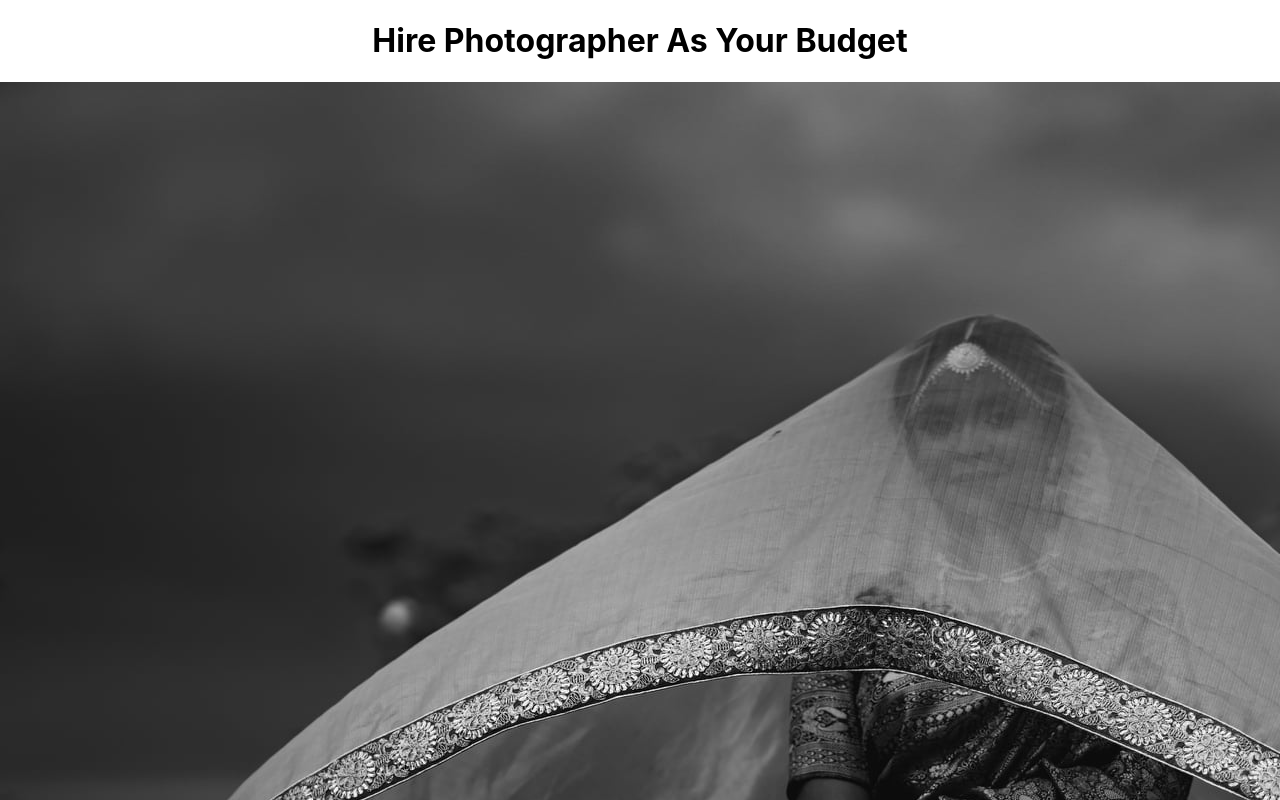
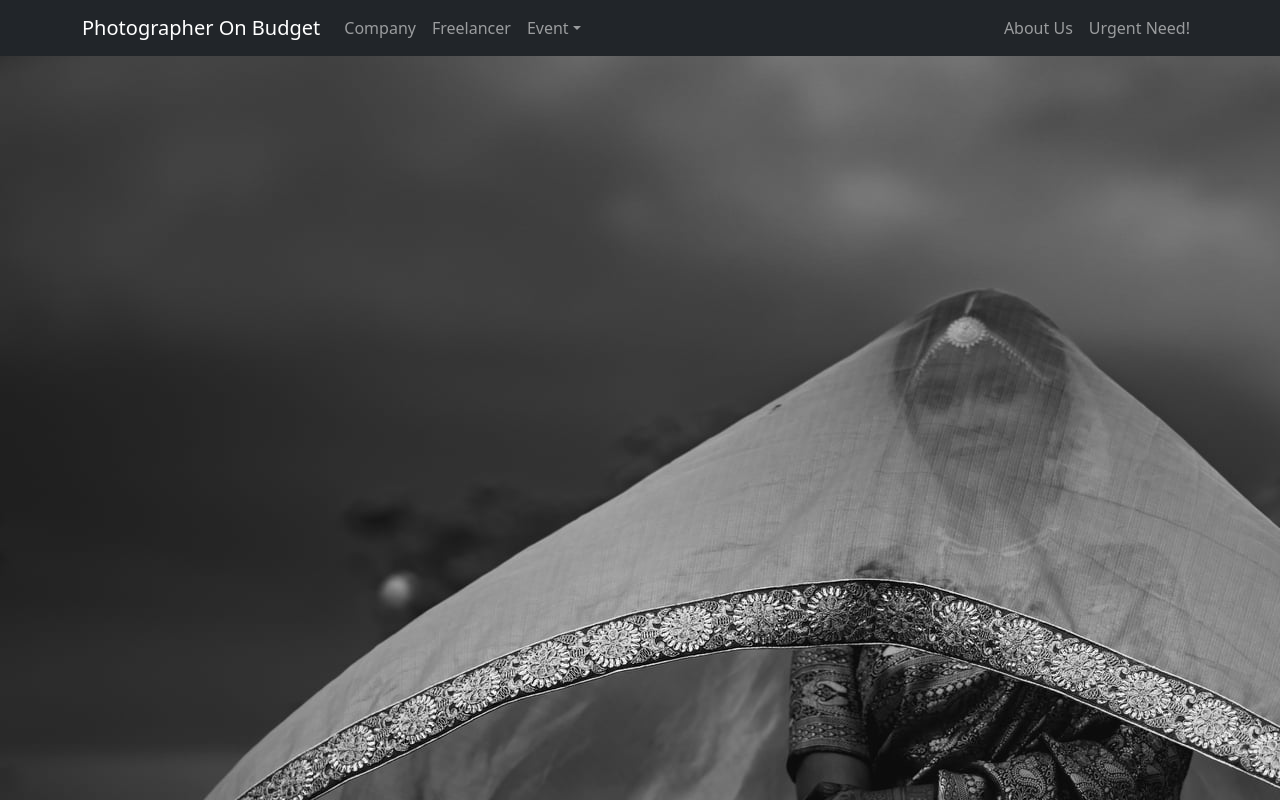
Before and after one commit to akm-intisar/hire-photographer, a React (Create React App) app: page /home in a window 1280 px wide. Shown: the top 800 px of the page. Built offline with nearby package versions, Linux system fonts and the light colour scheme.

Commit message:
react-router-added

```diff
--- a/package.json
+++ b/package.json
@@ -10,6 +10,7 @@
     "react": "^17.0.2",
     "react-bootstrap": "^2.0.0-beta.4",
     "react-dom": "^17.0.2",
+    "react-router-dom": "^5.2.0",
     "react-scripts": "4.0.3",
     "web-vitals": "^1.1.2"
   },
--- a/src/App.js
+++ b/src/App.js
@@ -1,13 +1,21 @@
-import logo from './logo.svg';
 import './App.css';
-import homepagePhoto from './Images/photo-1.jpg'
+import {
+  BrowserRouter as Router,
+  Switch,
+  Route,
+  Link
+} from "react-router-dom";
+import Home from './Components/Home/Home';
 
 function App() {
   return (
-    <div className="App">
-        <h1>Hire Photographer As Your Budget</h1>
-        <img src={homepagePhoto} alt=""></img>
-    </div>
+      <Router>
+        <Switch>
+          <Route path="/home">
+            <Home></Home>
+          </Route>
+        </Switch>
+      </Router>
   );
 }
 
--- /dev/null
+++ b/src/Components/Home/Home.js
@@ -0,0 +1,43 @@
+import React from "react";
+import "bootstrap/dist/css/bootstrap.min.css";
+import { Container, Nav, Navbar, NavDropdown } from "react-bootstrap";
+import homepagePhoto from '../../Images/photo-1.jpg'
+
+const Home = () => {
+  return (
+<section>
+<Navbar collapseOnSelect expand="lg" bg="dark" variant="dark">
+      <Container>
+        <Navbar.Brand href="/home">Photographer On Budget</Navbar.Brand>
+        <Navbar.Toggle aria-controls="responsive-navbar-nav" />
+        <Navbar.Collapse id="responsive-navbar-nav">
+          <Nav className="me-auto">
+            <Nav.Link href="/company">Company</Nav.Link>
+            <Nav.Link href="/freelancer">Freelancer</Nav.Link>
+            <NavDropdown title="Event" id="collasible-nav-dropdown">
+              <NavDropdown.Item href="/wedding">Wedding</NavDropdown.Item>
+              <NavDropdown.Item href="/birthday">
+                Birthday
+              </NavDropdown.Item>
+              <NavDropdown.Item href="/official">Office Party</NavDropdown.Item>
+              <NavDropdown.Divider />
+              <NavDropdown.Item href="/program">
+                Organizational Program
+              </NavDropdown.Item>
+            </NavDropdown>
+          </Nav>
+          <Nav>
+            <Nav.Link href="/about">About Us</Nav.Link>
+            <Nav.Link eventKey={2} href="/urgent">
+              Urgent Need!
+            </Nav.Link>
+          </Nav>
+        </Navbar.Collapse>
+      </Container>
+    </Navbar>
+    <img src={homepagePhoto} alt="" style={{alignItems: 'center'}}></img>
+</section>
+  );
+};
+
+export default Home;
```
Also changed, not shown: 1 other file (tests, documents, lock files or other folders).
